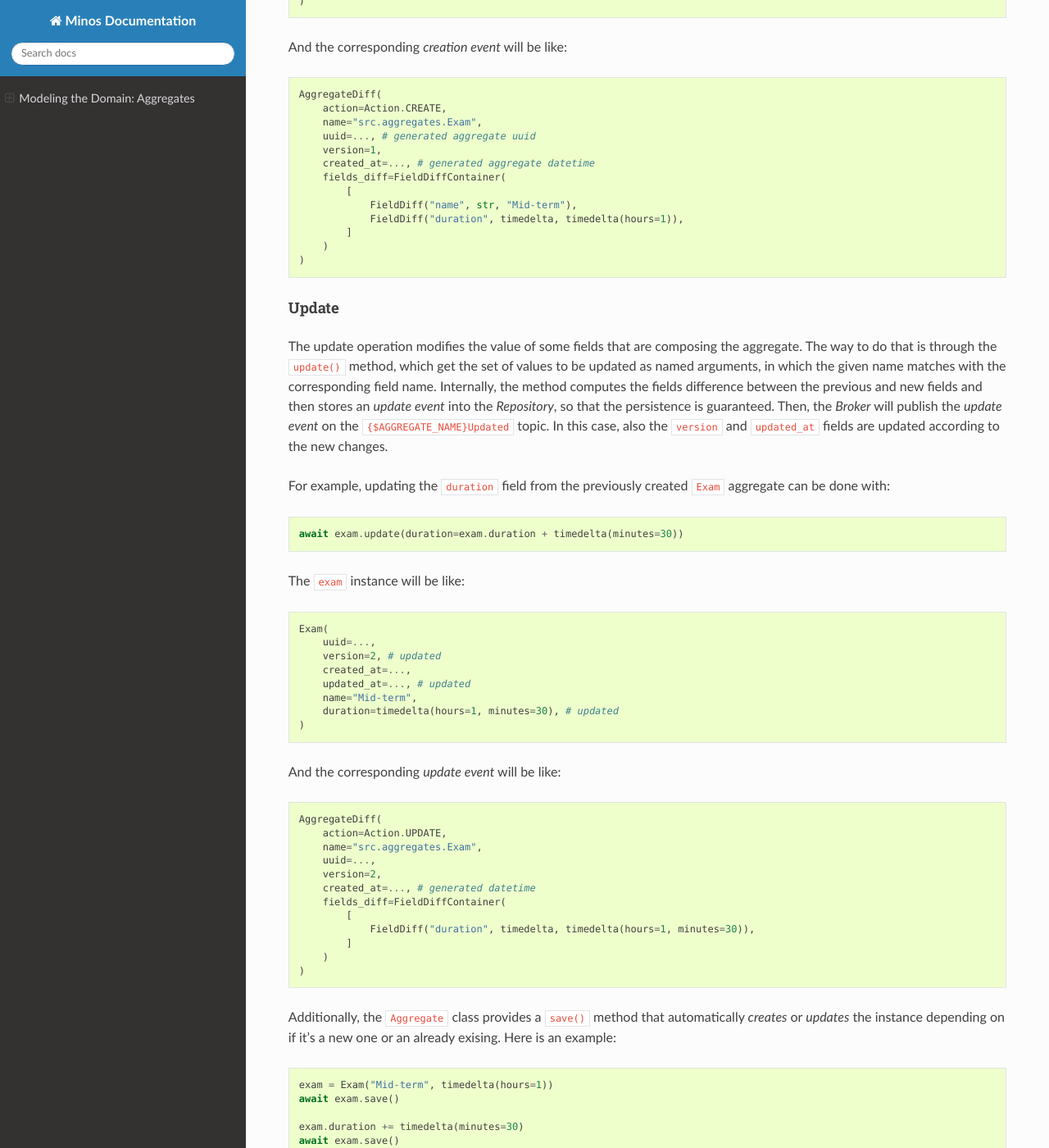
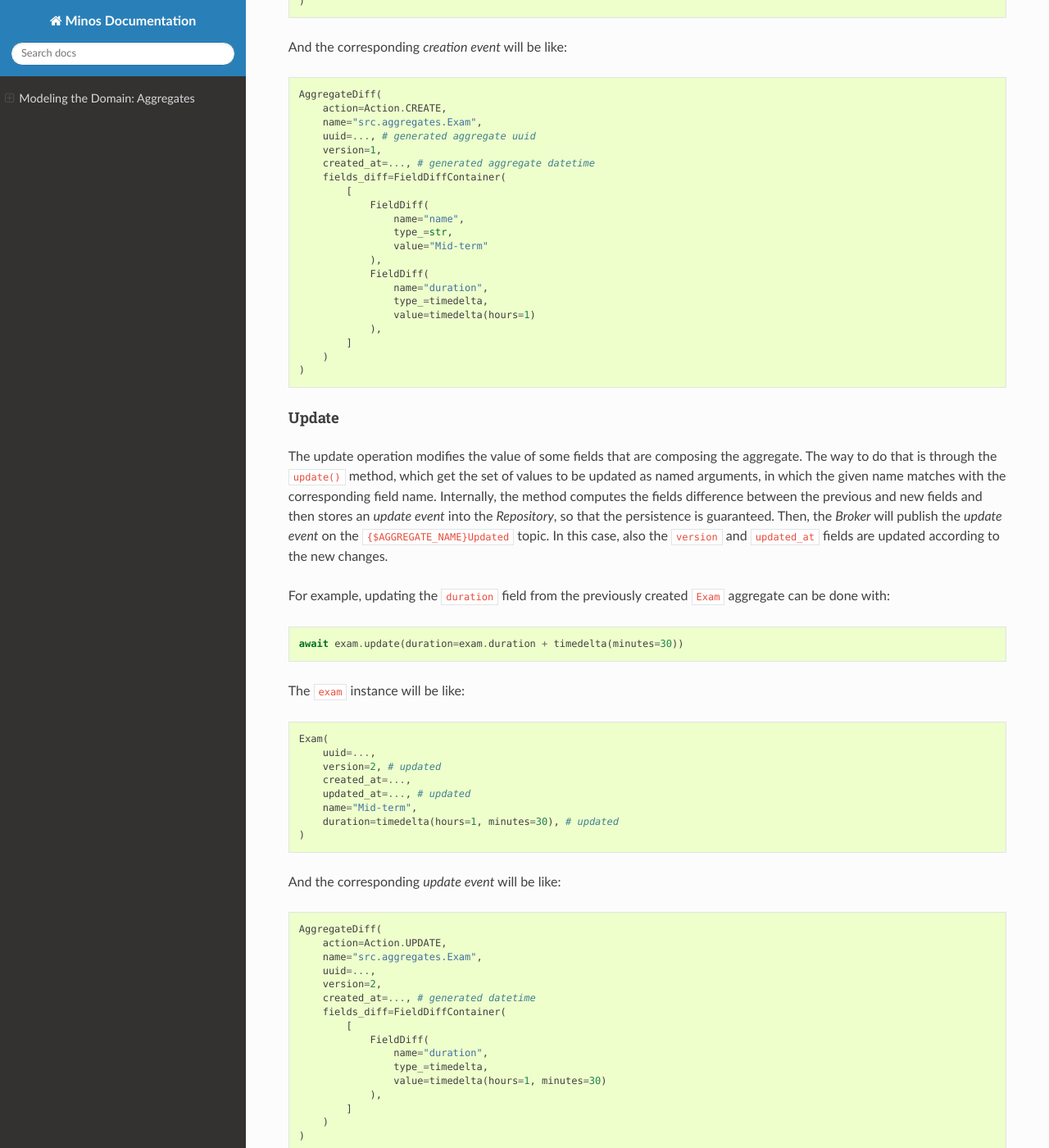
Before and after one commit to Clariteia/minos-documentation, a Sphinx documentation site: the page built from docs/quickstart/aggregate.md, in a window 1280 px wide and 1400 px high, scrolled down 2897 px. Shown: the whole window at 82% size. Built offline with Sphinx 7.4.7 and the Read the Docs theme 2.0.0, drawn with Linux system fonts in a browser that asks for light colours; some of the changed text lies outside the part shown.

Commit message:
* Minor improvements.

```diff
--- a/docs/quickstart/aggregate.md
+++ b/docs/quickstart/aggregate.md
@@ -99,8 +99,16 @@ AggregateDiff(
     created_at=..., # generated aggregate datetime
     fields_diff=FieldDiffContainer(
         [
-            FieldDiff("name", str, "Mid-term"),
-            FieldDiff("duration", timedelta, timedelta(hours=1)),
+            FieldDiff(
+                name="name",
+                type_=str,
+                value="Mid-term"
+            ),
+            FieldDiff(
+                name="duration",
+                type_=timedelta,
+                value=timedelta(hours=1)
+            ),
         ]
     )
 )
@@ -141,7 +149,11 @@ AggregateDiff(
     created_at=..., # generated datetime
     fields_diff=FieldDiffContainer(
         [
-            FieldDiff("duration", timedelta, timedelta(hours=1, minutes=30)),
+            FieldDiff(
+                name="duration",
+                type_=timedelta,
+                value=timedelta(hours=1, minutes=30)
+            ),
         ]
     )
 )
@@ -359,7 +371,12 @@ AggregateDiff(
     created_at=..., # generated datetime
     fields_diff=FieldDiffContainer(
         [
-            IncrementalFieldDiff("questions", Question, Question("What is 1 + 1?"), Action.CREATE),
+            IncrementalFieldDiff(
+                name="questions",
+                type_=Question,
+                value=Question("What is 1 + 1?"),
+                action=Action.CREATE
+            ),
         ]
     )
 )
@@ -423,10 +440,10 @@ AggregateDiff(
     fields_diff=FieldDiffContainer(
         [
             IncrementalFieldDiff(
-                "questions",
-                Question,
-                Question("What is 1 + 1?", ValueObjectSet([Answer("2", True), Answer("5", False)])),
-                Action.UPDATE
+                name="questions",
+                type_=Question,
+                value=Question("What is 1 + 1?", ValueObjectSet([Answer("2", True), Answer("5", False)])),
+                action=Action.UPDATE
             ),
         ]
     )
```
